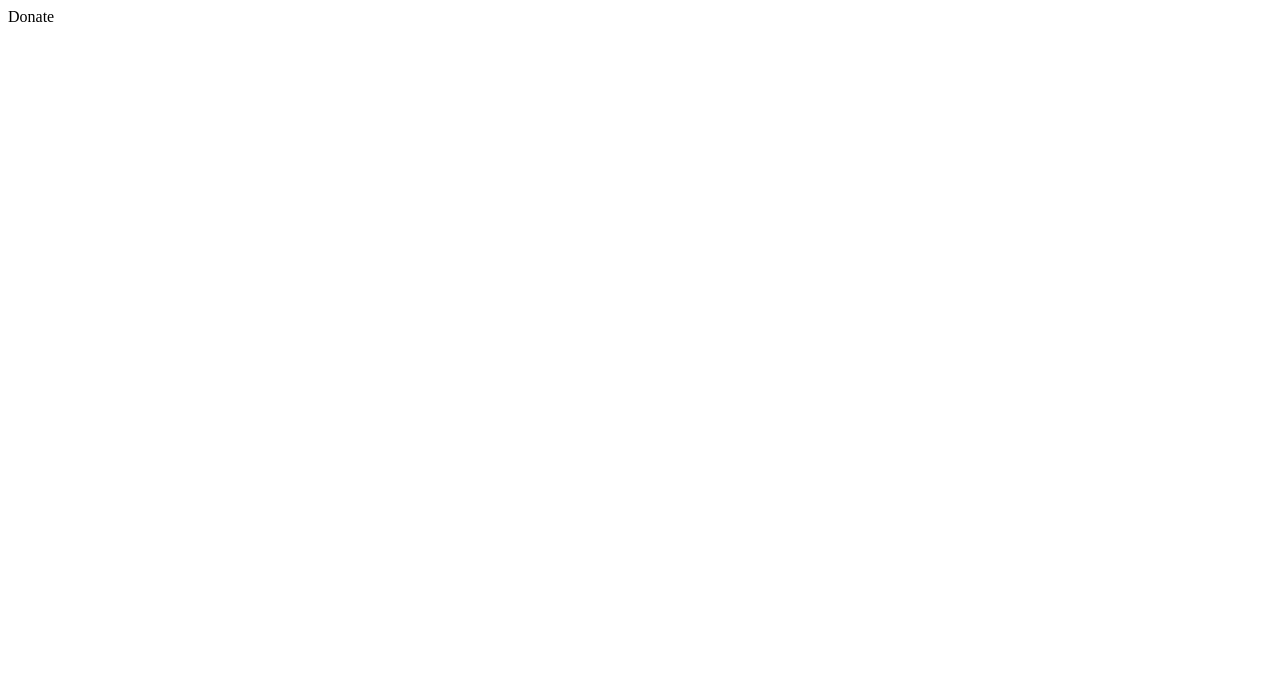
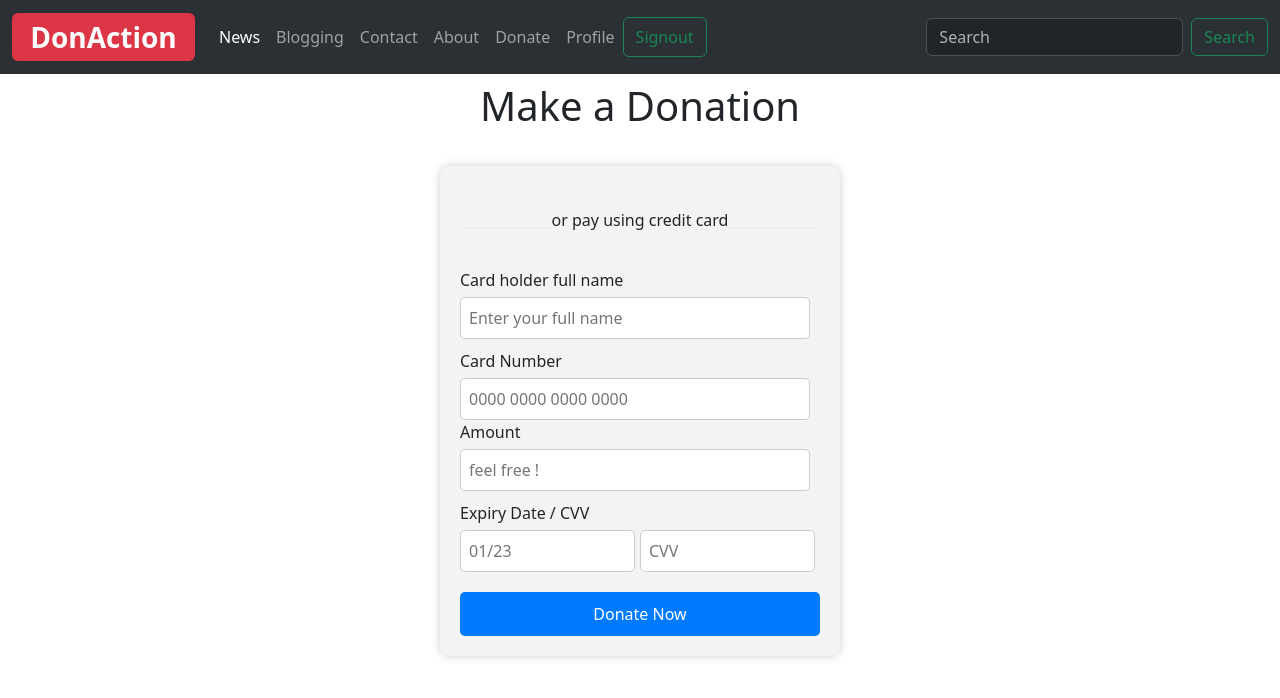
Before and after one commit to haythembensouissi/DonAction, a Next.js app in the folder client/: page /Donate in a window 1280 px wide. Shown: the top 698 px of the page. Built offline with nearby package versions, Linux system fonts and the light colour scheme.

Commit message:
donation form and profile section

```diff
--- a/client/pages/Donate.jsx
+++ b/client/pages/Donate.jsx
@@ -1,10 +1,14 @@
-"use client"
-import React from 'react'
+import React from 'react';
+import DonationForm from '../src/app/components/DonationForm';;
+import Navbar from '../src/app/components/Navbar'
+const Donate = () => {
+  return (
+      <div className="flex flex-col items-center justify-center min-h-screen">
+        <Navbar />
+        <h1 className="text-3xl text-center text-red-600  py-2 px-4">Make a Donation</h1>
+        <DonationForm />
+      </div>
+    );
+};
 
-function Donate() {
-  return (
-    <div>Donate</div>
-  )
-}
-
-export default Donate
+export default Donate;
--- /dev/null
+++ b/client/src/app/components/Donation.module.css
@@ -0,0 +1,85 @@
+/* components/PaymentForm.module.css */
+
+.modal {
+  width: 100%;
+  display: flex;
+  justify-content: center;
+  align-items: center;
+  padding: 20px;
+}
+
+.form {
+  width: 400px;
+  background-color: #f3f3f3;
+  padding: 20px;
+  border-radius: 10px;
+  box-shadow: 0px 0px 10px 0px rgba(0, 0, 0, 0.2);
+}
+
+.payment--options {
+  display: flex;
+  justify-content: space-between;
+  margin-bottom: 20px;
+}
+
+.payment--options button {
+  background: none;
+  border: none;
+}
+
+.separator {
+  display: flex;
+  align-items: center;
+  justify-content: center;
+  margin-bottom: 20px;
+}
+
+.separator hr.line {
+  flex-grow: 1;
+  border: none;
+  height: 1px;
+  background-color: #ccc;
+}
+
+.credit-card-info--form {
+  margin-bottom: 20px;
+}
+
+.input_container {
+  margin-bottom: 10px;
+}
+
+.input_label {
+  display: block;
+  margin-bottom: 5px;
+}
+
+.input_field {
+  width: calc(100% - 10px);
+  padding: 8px;
+  border-radius: 5px;
+  border: 1px solid #ccc;
+}
+
+.split {
+  display: flex;
+}
+
+.split input {
+  flex-grow: 1;
+  margin-right: 5px;
+}
+
+.purchase--btn {
+  width: 100%;
+  background-color: #007bff;
+  color: white;
+  padding: 10px;
+  border: none;
+  border-radius: 5px;
+  cursor: pointer;
+}
+
+.purchase--btn:hover {
+  background-color: #0056b3;
+}
--- /dev/null
+++ b/client/src/app/components/DonationForm.jsx
@@ -0,0 +1,75 @@
+// DonationForm.js
+import React, { useState } from 'react';
+import { motion } from 'framer-motion';
+import styles from './Donation.module.css';
+
+const DonationForm = () => {
+  const [submitted, setSubmitted] = useState(false);
+
+  const handleSubmit = (e) => {
+    e.preventDefault();
+    // Your form submission logic here
+    // For demo purposes, I'm just setting the submitted state to true
+    setSubmitted(true);
+  };
+
+  return (
+    <motion.div
+      initial={{ opacity: 0, y: 20 }}
+      animate={{ opacity: 1, y: 0 }}
+      transition={{ duration: 0.5 }}
+      className={styles.modal}
+    >
+      <form className={styles.form} onSubmit={handleSubmit}>
+        <div className={styles['payment--options']}>
+          <button name="paypal" type="button" className={styles.paypalButton}>
+            {/* SVG code for PayPal */}
+          </button>
+          <button name="apple-pay" type="button" className={styles.applePayButton}>
+            {/* SVG code for Apple Pay */}
+          </button>
+          <button name="google-pay" type="button" className={styles.googlePayButton}>
+            {/* SVG code for Google Pay */}
+          </button>
+        </div>
+        <div className={styles.separator}>
+          <hr className={styles.line} />
+          <p>or pay using credit card</p>
+          <hr className={styles.line} />
+        </div>
+        <div className={styles['credit-card-info--form']}>
+          <div className={styles.input_container}>
+            <label htmlFor="name_field" className={styles.input_label}>Card holder full name</label>
+            <input id="name_field" className={styles.input_field} type="text" name="input-name" title="Input title" placeholder="Enter your full name" />
+          </div>
+          <div className={styles.input_container}>
+            <label htmlFor="card_number_field" className={styles.input_label}>Card Number</label>
+            <input id="card_number_field" className={styles.input_field} type="number" name="input-name" title="Input title" placeholder="0000 0000 0000 0000" />
+            <label htmlFor="card_number_field" className={styles.input_label}>Amount</label>
+            <input id="card_number_field" className={styles.input_field} type="number" name="input-name" title="Input title" placeholder="feel free !" />
+          </div>
+          <div className={styles.input_container}>
+            <label htmlFor="expiry_cvv_field" className={styles.input_label}>Expiry Date / CVV</label>
+            <div className={styles.split}>
+              <input id="expiry_field" className={styles.input_field} type="text" name="expiry-date" title="Expiry Date" placeholder="01/23" />
+              <input id="cvv_field" className={styles.input_field} type="number" name="cvv" title="CVV" placeholder="CVV" />
+            </div>
+          </div>
+        </div>
+        <button className={styles['purchase--btn']}>Donate Now</button>
+        {submitted && (
+          <motion.div
+            initial={{ opacity: 0, y: 20 }}
+            animate={{ opacity: 1, y: 0 }}
+            transition={{ duration: 0.5 }}
+            className={styles.successMessage}
+          >
+            Donation submitted successfully!
+          </motion.div>
+        )}
+      </form>
+    </motion.div>
+  );
+};
+
+export default DonationForm;
--- a/client/src/app/components/Navbar.jsx
+++ b/client/src/app/components/Navbar.jsx
@@ -1,6 +1,6 @@
 import React from 'react'; // Import React
 import 'bootstrap/dist/css/bootstrap.css';
-import bootsrapcomponent from './Bootsrapcomponent';
+import Bootsrapcomponent from './Bootsrapcomponent';
 import Link from 'next/link';
 import { signOut } from 'next-auth/react';
 import { useCookies } from 'react-cookie';
@@ -39,6 +39,9 @@ let email=cookies.email
               <li className="nav-item">
               <Link className='nav-link' href={"/Donate"}>Donate</Link>
               </li>
+              <li className="nav-item">
+              <Link className='nav-link' href={"/Profile"}>Profile</Link>
+              </li>
               {props.email?<p style={{color:"white"}}>welcome {props.email}</p>:null}
               {props.image?<img src={props.image} height={50} width={50} style={{borderRadius:"50px"}}/>:null}
               <button  className="btn btn-outline-success" onClick={token?()=>signout():props.session?()=>signOut():null}>Signout</button>
--- /dev/null
+++ b/client/src/app/components/news.module.css
@@ -0,0 +1,18 @@
+.card {
+    max-width: 345px;
+    display: flex;
+    flex-direction: column;
+    justify-content: center;
+    align-items: center;
+  }
+
+  .card-img-top {
+    width: 100%;
+    height: auto;
+  }
+
+  .card-body {
+    width: 100%;
+    padding: 1rem;
+    text-align: center;
+  }
--- a/client/src/app/page.js
+++ b/client/src/app/page.js
@@ -1,5 +1,4 @@
 "use client";
-
 import './components/styles.css';
 import { useCookies } from 'react-cookie';
 import { useSession, SessionProvider } from 'next-auth/react'; // Import useSession and SessionProvider
```
Also changed, not shown: client/package.json (+8 -4 lines), client/pages/Profile.jsx (added, +11 -0 lines), client/src/app/components/newsitems.jsx (+8 -6 lines), client/src/app/components/Bootsrapcomponent.jsx (renamed from client/src/app/components/bootsrapcomponent.jsx).
